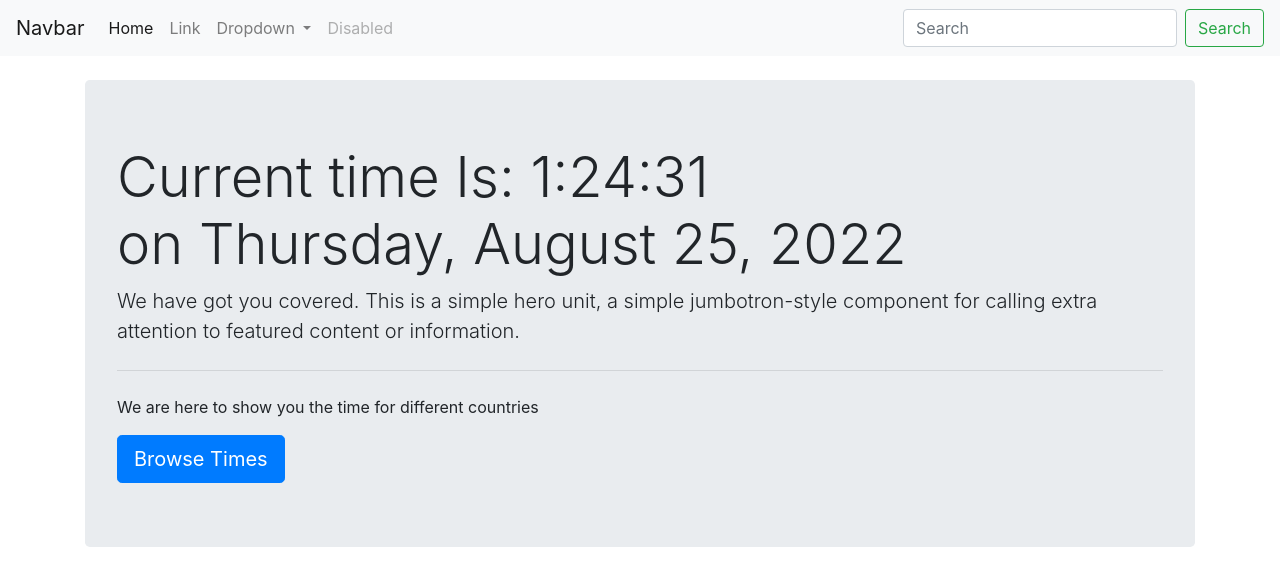
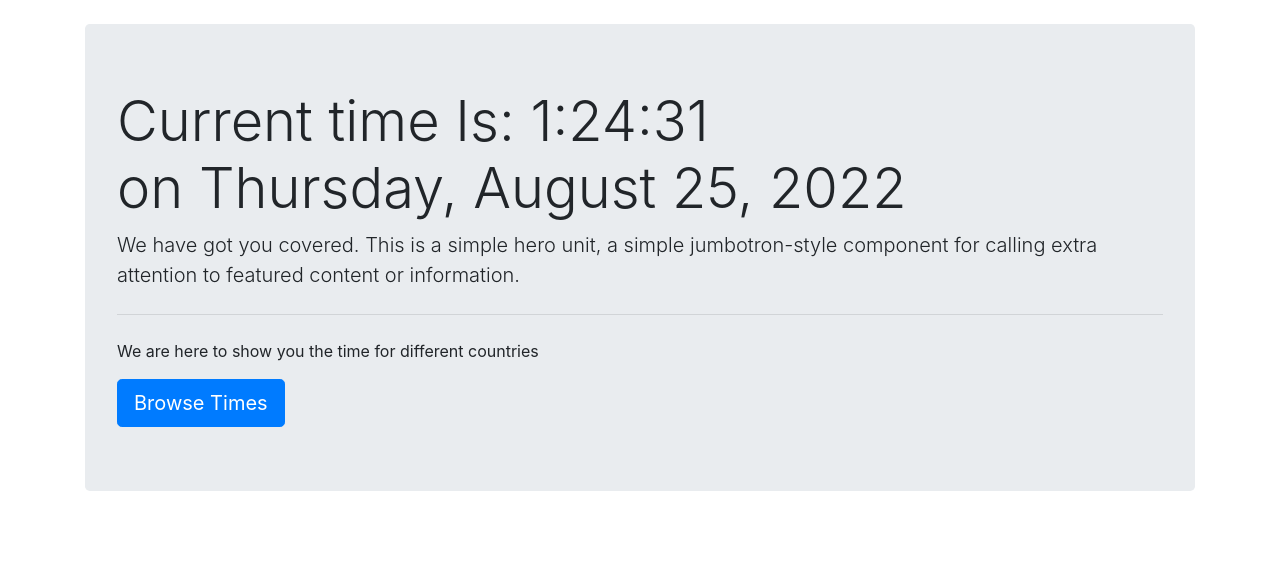
Before and after one commit to rawatkunal31/JavaScript-Clock, a plain HTML site: page index.html in a window 1280 px wide. Drawn offline with nearby package versions, Linux system fonts and the light colour scheme.

Commit message:
Update index.html

```diff
--- a/index.html
+++ b/index.html
@@ -26,46 +26,6 @@
 </head>
 
 <body>
-    <nav class="navbar navbar-expand-lg navbar-light bg-light">
-        <a class="navbar-brand" href="#">Navbar</a>
-        <button class="navbar-toggler" type="button" data-toggle="collapse" data-target="#navbarSupportedContent"
-            aria-controls="navbarSupportedContent" aria-expanded="false" aria-label="Toggle navigation">
-            <span class="navbar-toggler-icon"></span>
-        </button>
-
-        <div class="collapse navbar-collapse" id="navbarSupportedContent">
-            <ul class="navbar-nav mr-auto">
-                <li class="nav-item active">
-                    <a class="nav-link" href="#">Home <span class="sr-only">(current)</span></a>
-                </li>
-                <li class="nav-item">
-                    <a class="nav-link" href="#">Link</a>
-                </li>
-                <li class="nav-item dropdown">
-                    <a class="nav-link dropdown-toggle" href="#" id="navbarDropdown" role="button"
-                        data-toggle="dropdown" aria-haspopup="true" aria-expanded="false">
-                        Dropdown
-                    </a>
-                    <div class="dropdown-menu" aria-labelledby="navbarDropdown">
-                        <a class="dropdown-item" href="#">Action</a>
-                        <a class="dropdown-item" href="#">Another action</a>
-                        <div class="dropdown-divider"></div>
-                        <a class="dropdown-item" href="#">Something else here</a>
-                    </div>
-                </li>
-                <li class="nav-item">
-                    <a class="nav-link disabled" href="#" tabindex="-1" aria-disabled="true">Disabled</a>
-                </li>
-            </ul>
-            <form class="form-inline my-2 my-lg-0">
-                <input class="form-control mr-sm-2" type="search" placeholder="Search" aria-label="Search">
-                <button class="btn btn-outline-success my-2 my-sm-0" type="submit">Search</button>
-            </form>
-        </div>
-    </nav>
-
-
-
     <div class="container my-4">
         <div class="jumbotron">
             <h1 class="display-4">Current time Is: <span id="time"></span></h1>
```
